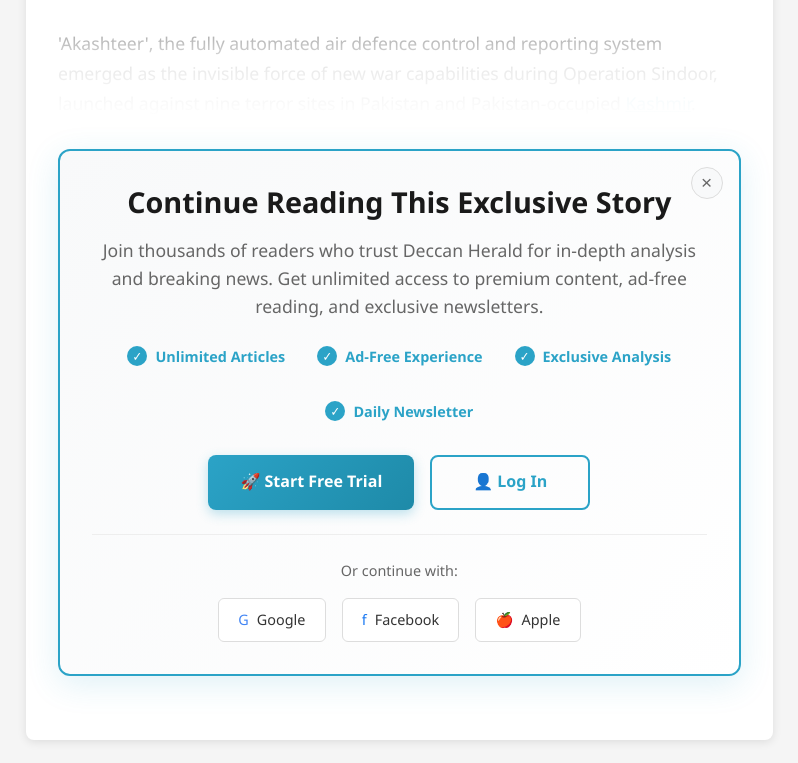
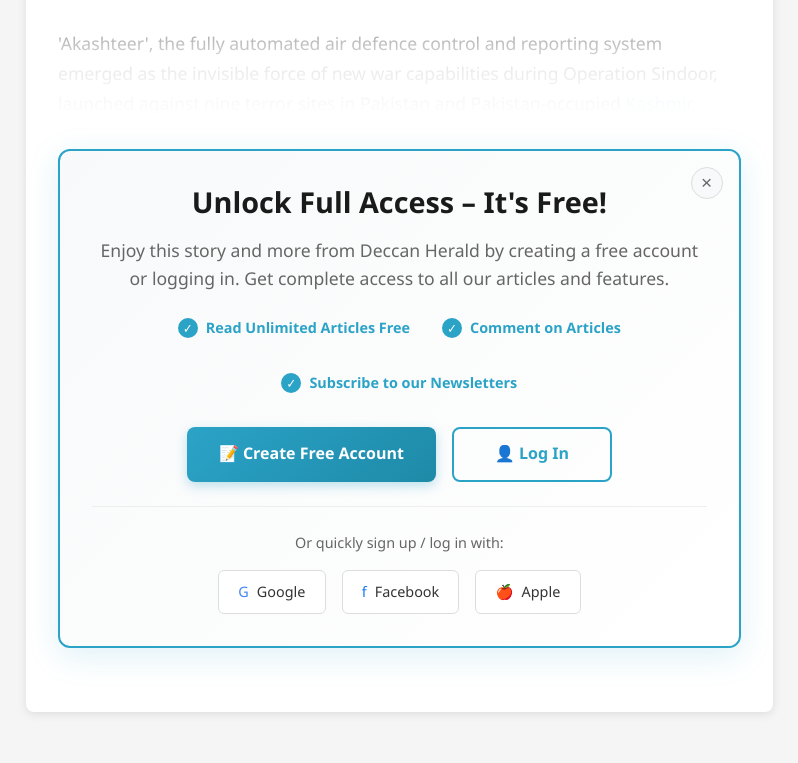
Before and after one commit to SuhasTPML/DH-Login-wall, a plain HTML site: page index.html in a window 1280 px wide. Shown: the part 1993-2756 px from the top of the page, without its empty margins (30-828 px from the left). Drawn offline with Linux system fonts and the light colour scheme.

Commit message:
dev mode for login wall fixed

```diff
--- a/index.html
+++ b/index.html
@@ -2150,34 +2150,38 @@
                 </div>
 
                 <!-- Paywall Prompt Section -->
+                                <!-- Registration Wall Prompt Section (Revised) -->
                 <div class="paywall-prompt" id="paywallPrompt" style="display: none;">
                     <button class="paywall-dismiss" onclick="dismissPaywall()" title="Maybe Later">×</button>
 
-                    <h3>Continue Reading This Exclusive Story</h3>
-                    <p>Join thousands of readers who trust Deccan Herald for in-depth analysis and breaking news. Get unlimited access to premium content, ad-free reading, and exclusive newsletters.</p>
+                    <h3>Unlock Full Access – It's Free!</h3>
+                    <p>Enjoy this story and more from Deccan Herald by creating a free account or logging in. Get complete access to all our articles and features.</p>
 
                     <div class="paywall-benefits">
                         <div class="paywall-benefit">
                             <div class="paywall-benefit-icon">✓</div>
-                            <span>Unlimited Articles</span>
+                            <span>Read Unlimited Articles Free</span>
                         </div>
                         <div class="paywall-benefit">
                             <div class="paywall-benefit-icon">✓</div>
-                            <span>Ad-Free Experience</span>
+                            <span>Comment on Articles</span>
                         </div>
                         <div class="paywall-benefit">
                             <div class="paywall-benefit-icon">✓</div>
-                            <span>Exclusive Analysis</span>
+                            <span>Subscribe to our Newsletters</span>
                         </div>
+                        <!-- Removed "Save Your Favourite Stories" -->
+                        <!-- You could add another generic benefit here if you have one, like:
                         <div class="paywall-benefit">
                             <div class="paywall-benefit-icon">✓</div>
-                            <span>Daily Newsletter</span>
+                            <span>Join the DH Community</span>
                         </div>
+                        Or just keep it to three benefits. -->
                     </div>
 
                     <div class="paywall-actions">
                         <a href="#" class="paywall-btn primary" onclick="handleSignUp()">
-                            🚀 Start Free Trial
+                            📝 Create Free Account
                         </a>
                         <a href="#" class="paywall-btn secondary" onclick="handleLogin()">
                             👤 Log In
@@ -2185,7 +2189,7 @@
                     </div>
 
                     <div class="paywall-social-login">
-                        <div class="paywall-social-text">Or continue with:</div>
+                        <div class="paywall-social-text">Or quickly sign up / log in with:</div>
                         <div class="paywall-social-buttons">
                             <a href="#" class="paywall-social-btn" onclick="handleSocialLogin('google')">
                                 <span style="color: #4285f4;">G</span> Google
```
